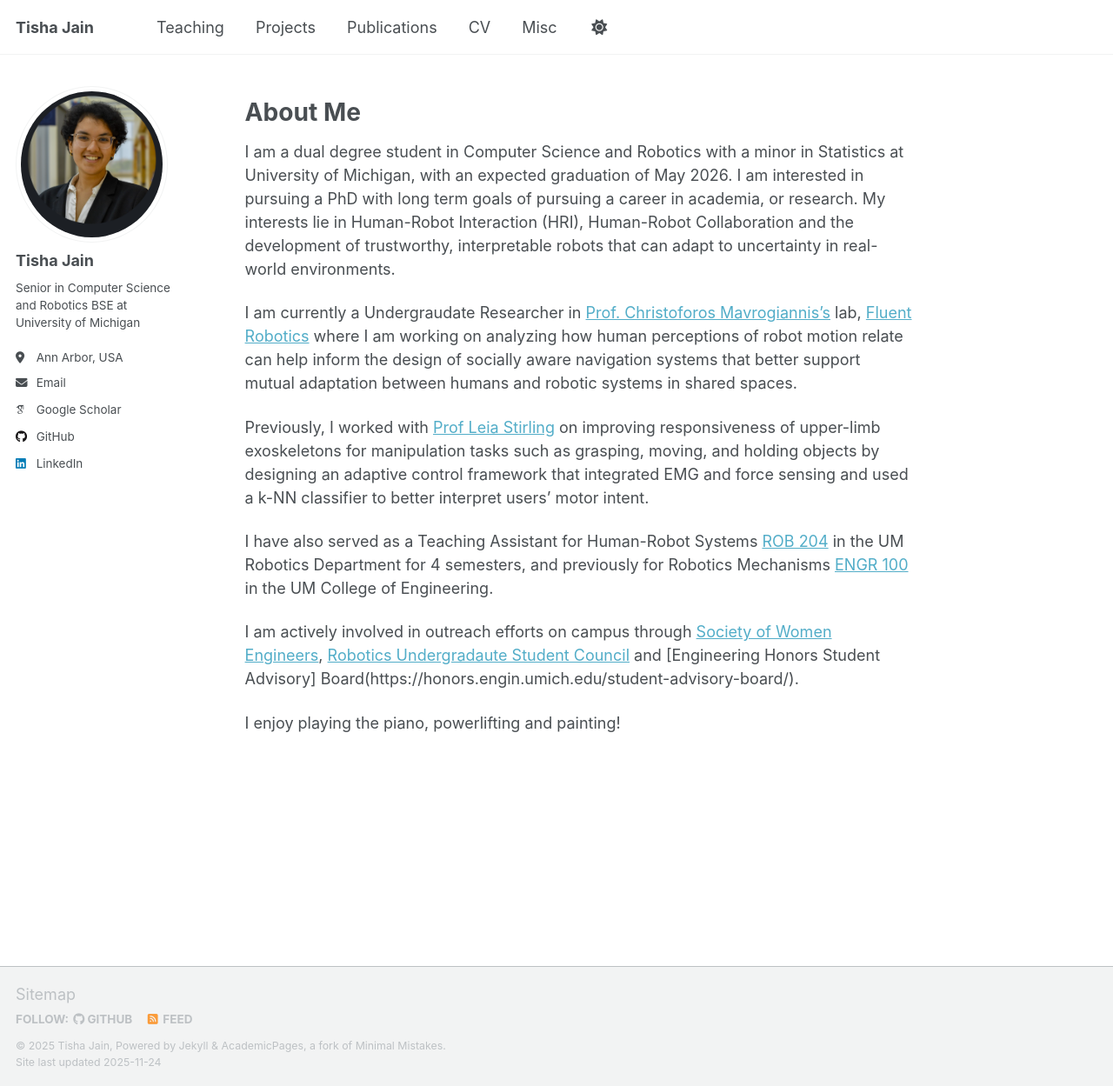
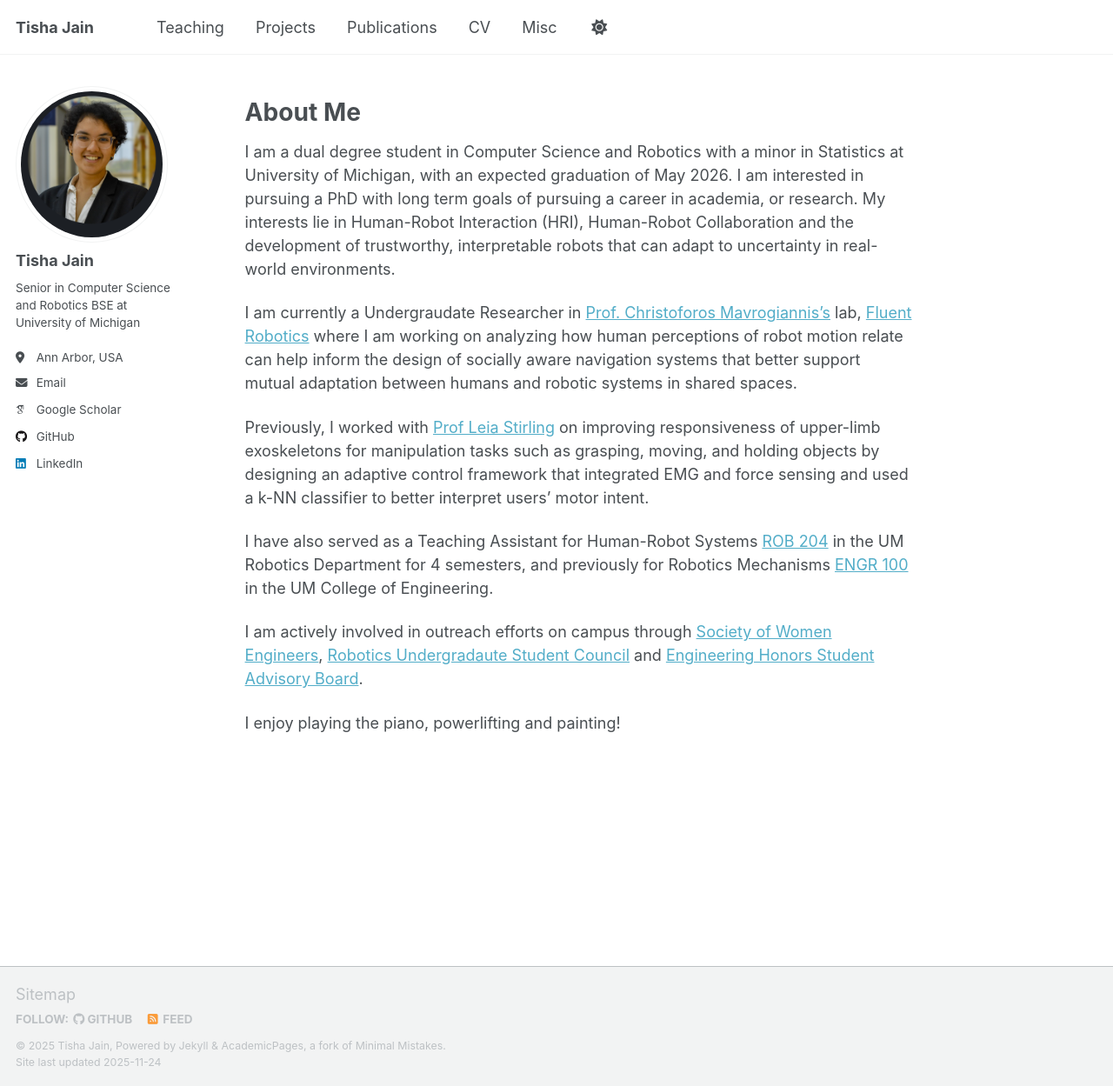
Before and after one commit to TishaJain6060/TishaJain6060.github.io, a Jekyll site: the page built from _pages/about.md, in a window 1280 px wide and 1249 px high. Shown: the whole window at 87% size. Built offline with Jekyll 4.4.1, drawn with Linux system fonts in a browser that asks for light colours; some web fonts are replaced; a script that is not in the unit is left out.

Commit message:
Fix  links

```diff
--- a/_pages/about.md
+++ b/_pages/about.md
@@ -17,6 +17,6 @@ Previously, I worked with [Prof Leia Stirling](https://stirling.engin.umich.edu/
 
 I have also served as a Teaching Assistant for Human-Robot Systems [ROB 204](https://robotics.umich.edu/academics/courses/course-offerings/rob-204-winter-2022/) in the UM Robotics Department for 4 semesters, and previously for Robotics Mechanisms [ENGR 100](https://adue.engin.umich.edu/engr100_sections/850-robotics/) in the UM College of Engineering.
 
-I am actively involved in outreach efforts on campus through [Society of Women Engineers](https://www.sweumich.org/), [Robotics Undergradaute Student Council](https://robotics.umich.edu/academics/student-services/robotics-undergraduate-student-council/) and [Engineering Honors Student Advisory] Board(https://honors.engin.umich.edu/student-advisory-board/).
+I am actively involved in outreach efforts on campus through [Society of Women Engineers](https://www.sweumich.org/), [Robotics Undergradaute Student Council](https://robotics.umich.edu/academics/student-services/robotics-undergraduate-student-council/) and [Engineering Honors Student Advisory Board](https://honors.engin.umich.edu/student-advisory-board/).
 
 I enjoy playing the piano, powerlifting and painting!
```
